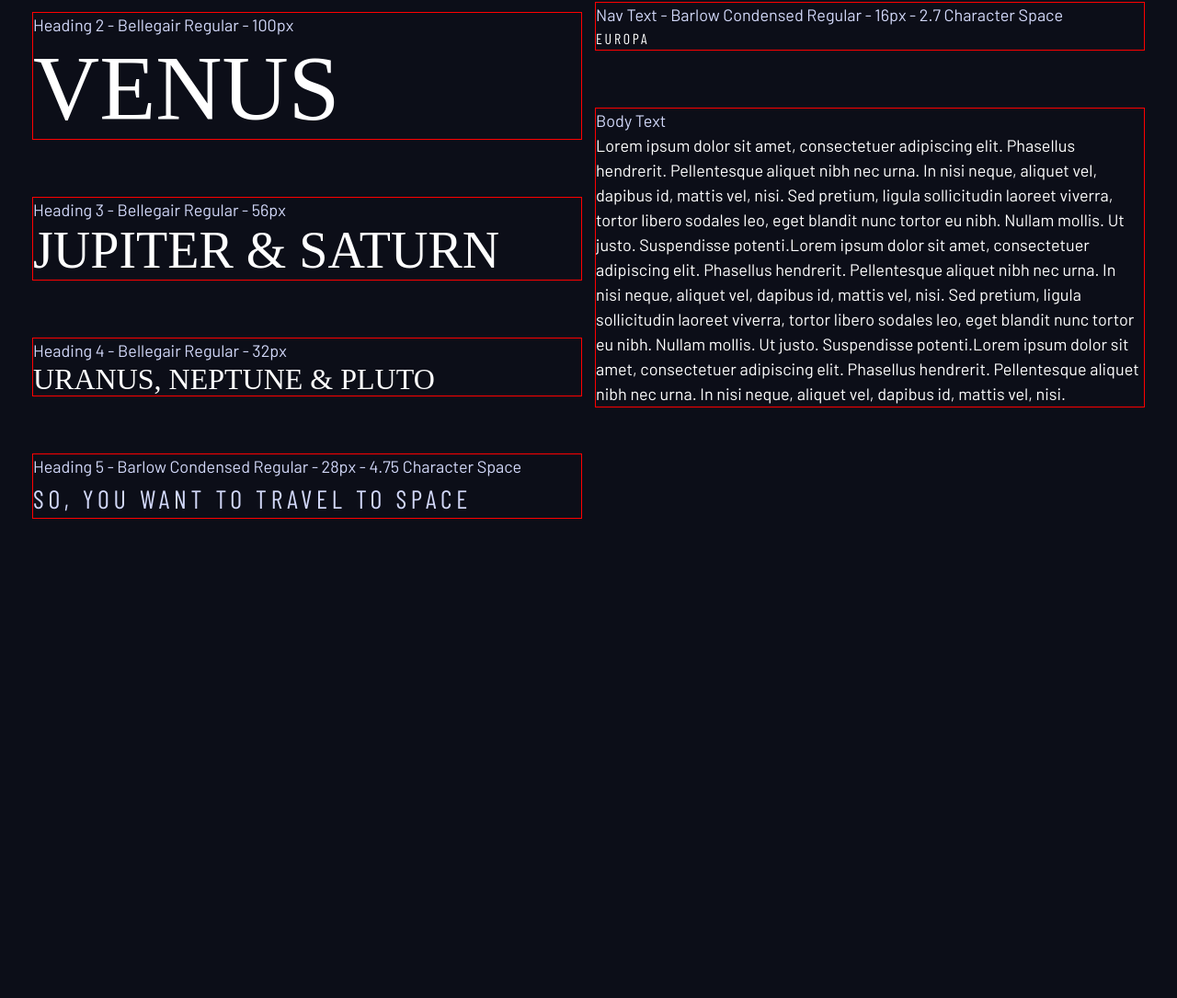
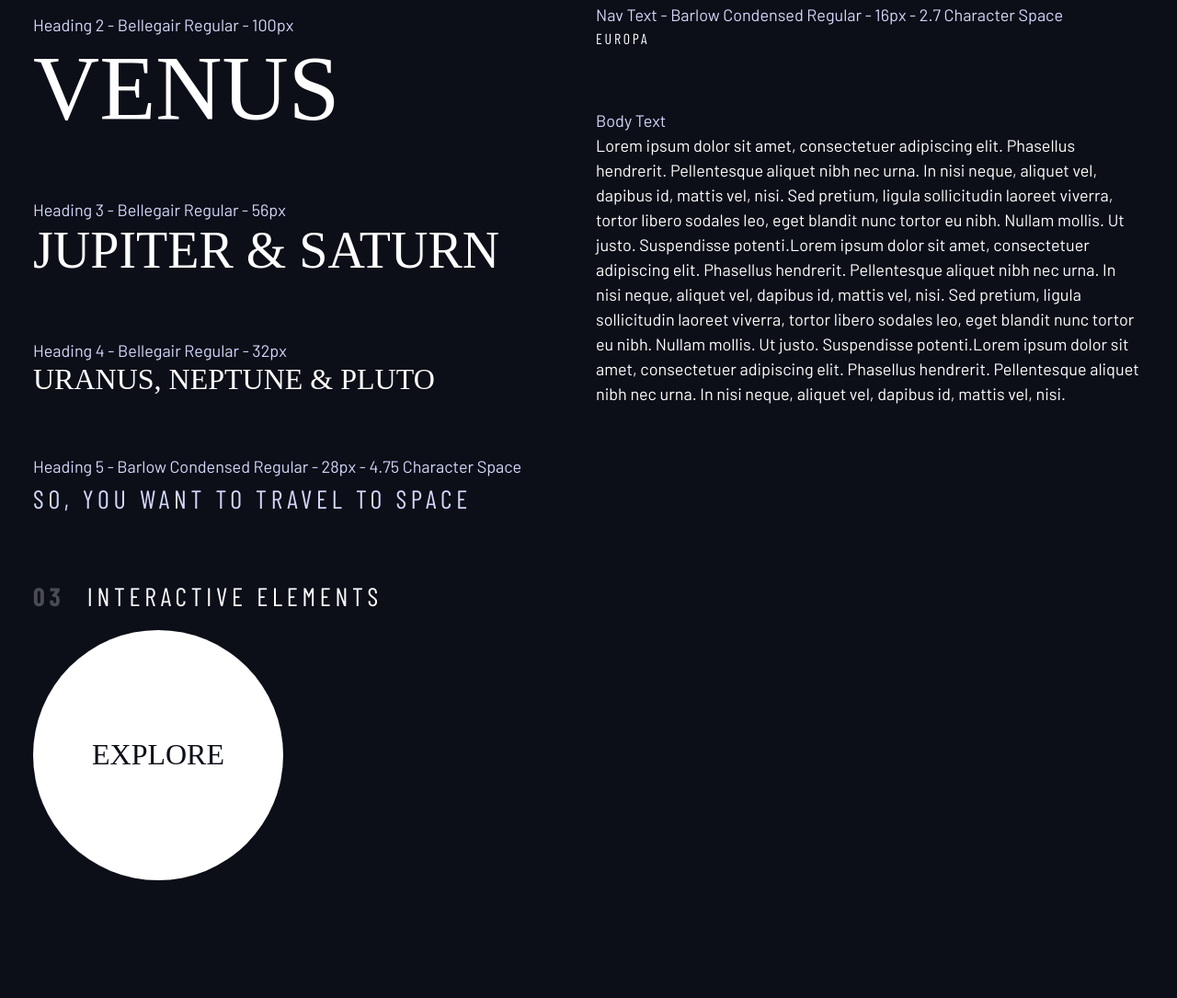
Before and after one commit to AlexxRA/css-design-system-example, a plain HTML site: page index.html in a window 1280 px wide. Shown: the part 670-1755 px from the top of the page at 92% size. Before the commit the page ends 1297 px from the top, so only its background shows below. Drawn offline with nearby package versions, Linux system fonts and the light colour scheme; a web font is replaced by a local one.

Commit message:
Explore button added

```diff
--- a/index.css
+++ b/index.css
@@ -118,7 +118,6 @@ select {
 
 .flow > *:where(:not(:first-child)) {
   margin-top: var(--flow-space, 1rem);
-  outline: 1px solid red;
 }
 
 .container {
@@ -193,3 +192,38 @@ select {
     font-weight: 700;
     color: hsl( var(--clr-white) / .25);
 }
+
+
+
+/* ------------------- */
+/* Components          */
+/* ------------------- */
+
+.large-button {
+  position: relative;
+  display: grid;
+  z-index: 1;
+  place-items: center;
+  padding: 0 2em;
+  aspect-ratio: 1;
+  text-decoration: none;
+  border-radius: 50%;
+}
+
+.large-button::after {
+  content: '';
+  position: absolute;
+  z-index: -1;
+  width: 100%;
+  height: 100%;
+  background: hsl(var(--clr-white) / .15);
+  border-radius: 50%;
+  opacity: 0;
+  transition: opacity 500ms linear, transform 500ms ease-in-out;
+}
+
+.large-button:hover::after,
+.large-button:focus::after {
+  opacity: 1;
+  transform: scale(1.5);
+}
--- a/index.html
+++ b/index.html
@@ -80,6 +80,33 @@
           </div>
         </div>
       </section>
+
+      <section class="flow" id="interactive-elements">
+        <h2 class="numbered-title"><span>03 </span>Interactive elements</h2>
+
+        <!-- navigation bar -->
+        <div></div>
+
+        <div class="flex">
+
+          <div>
+            <!-- explore button -->
+            <a href="#" class="large-button text-dark bg-white uppercase ff-serif fs-600">Explore</a>
+          </div>
+
+          <div style="margin-top:50vh;">
+            <!-- Tabs -->
+
+            <!-- Dots -->
+
+            <!-- Numbers -->
+          </div>
+
+
+          </div>
+        </div>
+
+      </section>
     </div>
 
   </body>
```
